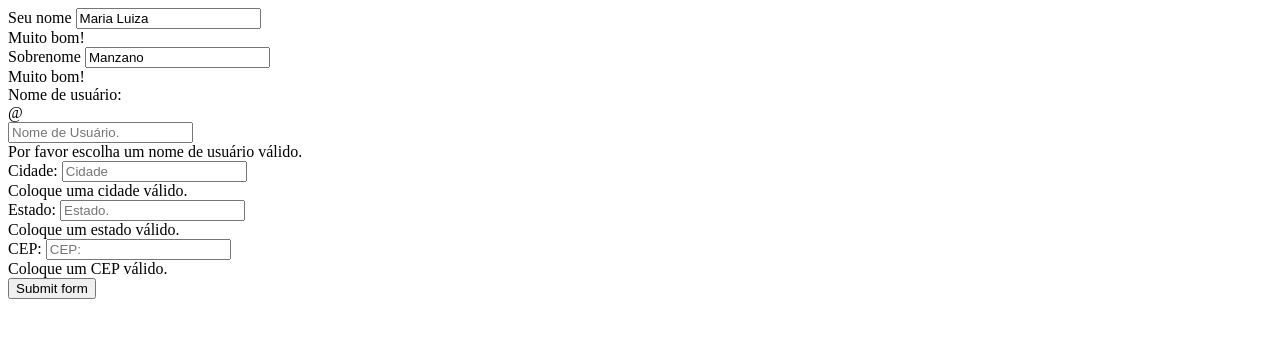
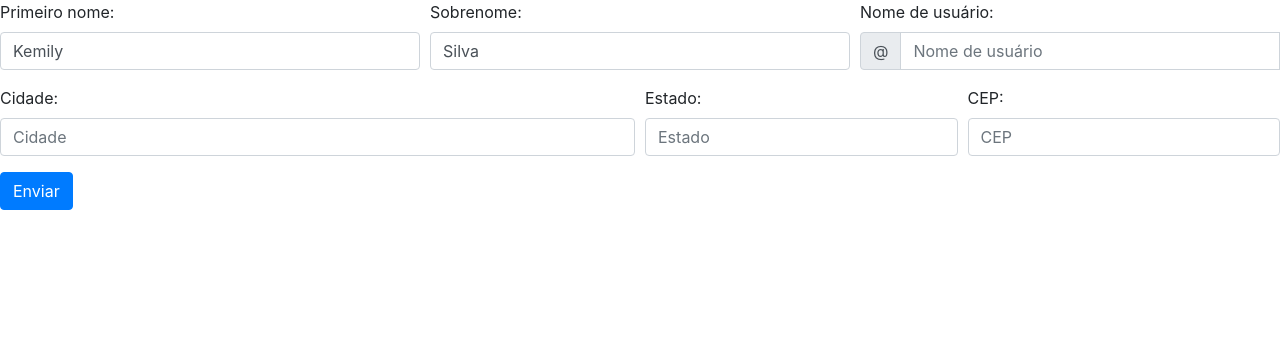
Before and after one commit to MaluManzano/frmCadastro1, a plain HTML site: page index.html in a window 1280 px wide. Drawn offline with nearby package versions, Linux system fonts and the light colour scheme.

Commit message:
Atualizando

```diff
--- a/index.html
+++ b/index.html
@@ -3,23 +3,24 @@
 <head>
     <meta charset="UTF-8">
     <meta name="viewport" content="width=device-width, initial-scale=1.0">
-    <title>Formulário de cadastro com validade.</title>
+    <link rel="stylesheet" href="https://cdn.jsdelivr.net/npm/bootstrap@4.1.3/dist/css/bootstrap.min.css" integrity="sha384-MCw98/SFnGE8fJT3GXwEOngsV7Zt27NXFoaoApmYm81iuXoPkFOJwJ8ERdknLPMO" crossorigin="anonymous">
+    <title>Formulário de Cadastro com Validade</title>
 </head>
 <body>
     <form class="needs-validation" novalidate>
   <div class="form-row">
     <div class="col-md-4 mb-3">
-      <label for="validationTooltip01">Seu nome</label>
-      <input type="text" class="form-control" id="validationTooltip01" placeholder="Seu nome:" value="Maria Luiza" required>
+      <label for="validationTooltip01">Primeiro nome:</label>
+      <input type="text" class="form-control" id="validationTooltip01" placeholder="Seu nome" value="Kemily" required>
       <div class="valid-tooltip">
-        Muito bom!
+        Ok!
       </div>
     </div>
     <div class="col-md-4 mb-3">
-      <label for="validationTooltip02">Sobrenome</label>
-      <input type="text" class="form-control" id="validationTooltip02" placeholder="Sobrenome:" value="Manzano" required>
+      <label for="validationTooltip02">Sobrenome:</label>
+      <input type="text" class="form-control" id="validationTooltip02" placeholder="Sobrenome" value="Silva" required>
       <div class="valid-tooltip">
-       Muito bom!
+        Ok!
       </div>
     </div>
     <div class="col-md-4 mb-3">
@@ -28,9 +29,9 @@
         <div class="input-group-prepend">
           <span class="input-group-text" id="validationTooltipUsernamePrepend">@</span>
         </div>
-        <input type="text" class="form-control" id="validationTooltipUsername" placeholder="Nome de Usuário." aria-describedby="validationTooltipUsernamePrepend" required>
+        <input type="text" class="form-control" id="validationTooltipUsername" placeholder="Nome de usuário" aria-describedby="validationTooltipUsernamePrepend" required>
         <div class="invalid-tooltip">
-            Por favor escolha um nome de usuário válido.
+          Por favor escolha um nome de usuário válido.
         </div>
       </div>
     </div>
@@ -40,24 +41,48 @@
       <label for="validationTooltip03">Cidade:</label>
       <input type="text" class="form-control" id="validationTooltip03" placeholder="Cidade" required>
       <div class="invalid-tooltip">
-     Coloque uma cidade válido.
+        Por favor forneça uma cidade válida.
       </div>
     </div>
     <div class="col-md-3 mb-3">
       <label for="validationTooltip04">Estado:</label>
-      <input type="text" class="form-control" id="validationTooltip04" placeholder="Estado." required>
+      <input type="text" class="form-control" id="validationTooltip04" placeholder="Estado" required>
       <div class="invalid-tooltip">
-       Coloque um estado válido.
+        Por favor forneça um estado válido.
       </div>
     </div>
     <div class="col-md-3 mb-3">
       <label for="validationTooltip05">CEP:</label>
-      <input type="text" class="form-control" id="validationTooltip05" placeholder="CEP:" required>
+      <input type="text" class="form-control" id="validationTooltip05" placeholder="CEP" required>
       <div class="invalid-tooltip">
-        Coloque um CEP válido.
+        Por favor forneça um CEP válido.
+      </div>
     </div>
   </div>
-  <button class="btn btn-primary" type="submit">Submit form</button>
+  <button class="btn btn-primary" type="submit">Enviar</button>
 </form>
 </body>
+<script src="https://code.jquery.com/jquery-3.3.1.slim.min.js" integrity="sha384-q8i/X+965DzO0rT7abK41JStQIAqVgRVzpbzo5smXKp4YfRvH+8abtTE1Pi6jizo" crossorigin="anonymous"></script>
+<script src="https://cdn.jsdelivr.net/npm/popper.js@1.14.3/dist/umd/popper.min.js" integrity="sha384-ZMP7rVo3mIykV+2+9J3UJ46jBk0WLaUAdn689aCwoqbBJiSnjAK/l8WvCWPIPm49" crossorigin="anonymous"></script>
+<script src="https://cdn.jsdelivr.net/npm/bootstrap@4.1.3/dist/js/bootstrap.min.js" integrity="sha384-ChfqqxuZUCnJSK3+MXmPNIyE6ZbWh2IMqE241rYiqJxyMiZ6OW/JmZQ5stwEULTy" crossorigin="anonymous"></script>
 </html>
+<script>
+// Example starter JavaScript for disabling form submissions if there are invalid fields
+(function() {
+  'use strict';
+  window.addEventListener('load', function() {
+    // Fetch all the forms we want to apply custom Bootstrap validation styles to
+    var forms = document.getElementsByClassName('needs-validation');
+    // Loop over them and prevent submission
+    var validation = Array.prototype.filter.call(forms, function(form) {
+      form.addEventListener('submit', function(event) {
+        if (form.checkValidity() === false) {
+          event.preventDefault();
+          event.stopPropagation();
+        }
+        form.classList.add('was-validated');
+      }, false);
+    });
+  }, false);
+})();
+</script>
```
